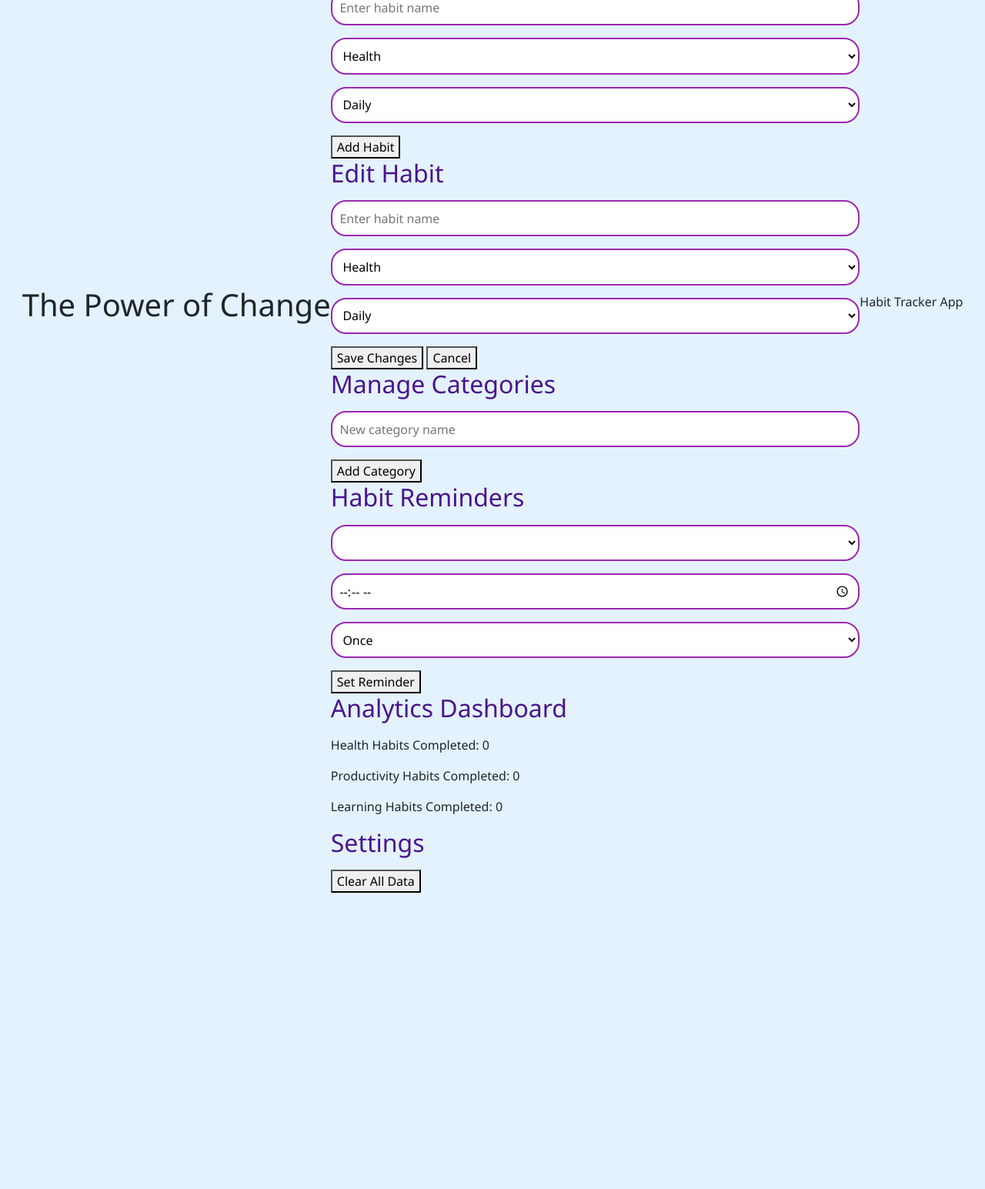
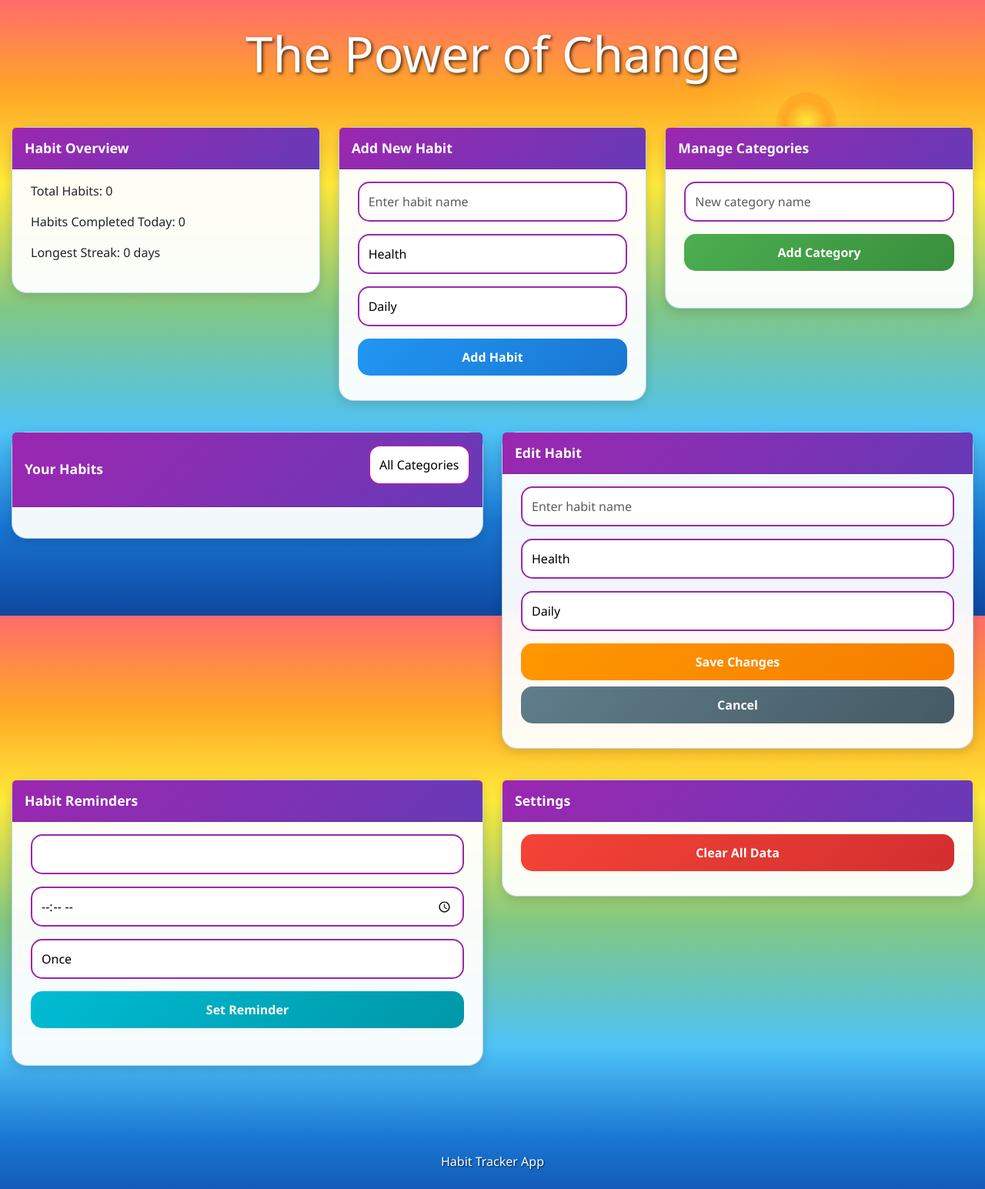
Before and after one commit to MeShell-MyBell/habit-tracker, a Django app: page / in a window 1280 px wide. Shown: the whole page at 77% size. Before the commit the page ends 1160 px from the top, so only its background shows below. Run offline with Django 5.2, Linux system fonts and the light colour scheme; lists and menus that the app fills with data are empty; some libraries are stand-ins or nearby versions.

Commit message:
styling and fluidity

```diff
--- a/habits/templates/habits/index.html
+++ b/habits/templates/habits/index.html
@@ -18,111 +18,144 @@
 </head>
 
 <body>
-    <header>
-        <h1>The Power of Change</h1>
+    <header class="text-center py-4 mb-4">
+        <h1 class="display-3 text-white mb-0" style="text-shadow: 2px 2px 4px rgba(0,0,0,0.7);">The Power of Change</h1>
     </header>
 
-    <main>
-        <section id="habit-overview">
-            <h2>Habit Overview</h2>
-            <div id="overview-content">
+    <main class="container">
+        <div class="row">
+            <div class="col-md-4 mb-4">
+                <section id="habit-overview" class="card">
+                    <div class="card-header">
+                        <h2 class="h5 mb-0">Habit Overview</h2>
+                    </div>
+                    <div class="card-body" id="overview-content">
                         <p>Total Habits: <span id="total-habits">0</span></p>
                         <p>Habits Completed Today: <span id="completed-habits">0</span></p>
                         <p>Longest Streak: <span id="longest-streak">0 days</span></p>
                     </div>
                 </section>
+            </div>
 
-        <select id="filter-category">
-            <option value="all">All Categories</option>
-        </select>
-
-        <section id="habit-list">
-            <h2>Your Habits</h2>
-            <!-- dynamic insertion -->
-        </section>
-
-        <section id="add-habit">
-            <h2>Add New Habit</h2>
+            <div class="col-md-4 mb-4">
+                <section id="add-habit" class="card">
+                    <div class="card-header">
+                        <h2 class="h5 mb-0">Add New Habit</h2>
+                    </div>
+                    <div class="card-body">
                         <form id="habit-form">
-                <input type="text" id="habit-name" placeholder="Enter habit name" required>
-                <select id="habit-category">
+                            <input type="text" id="habit-name" class="form-control mb-3" placeholder="Enter habit name" required>
+                            <select id="habit-category" class="form-control mb-3">
                                 <option value="health">Health</option>
                                 <option value="productivity">Productivity</option>
                                 <option value="learning">Learning</option>
                             </select>
-                <select id="habit-frequency">
+                            <select id="habit-frequency" class="form-control mb-3">
                                 <option value="daily">Daily</option>
                                 <option value="weekly">Weekly</option>
                             </select>
-                <button type="submit">Add Habit</button>
+                            <button type="submit" class="btn btn-primary w-100">Add Habit</button>
                         </form>
+                    </div>
                 </section>
+            </div>
 
-        <section id="edit-habit">
-            <h2>Edit Habit</h2>
+            <div class="col-md-4 mb-4">
+                <section id="category-management" class="card">
+                    <div class="card-header">
+                        <h2 class="h5 mb-0">Manage Categories</h2>
+                    </div>
+                    <div class="card-body">
+                        <form id="category-form">
+                            <input type="text" id="new-category" class="form-control mb-3" placeholder="New category name" required>
+                            <button type="submit" class="btn btn-success w-100">Add Category</button>
+                        </form>
+                        <div id="category-list" class="mt-3"></div>
+                    </div>
+                </section>
+            </div>
+        </div>
+
+        <div class="row">
+            <div class="col-md-6 mb-4">
+                <section id="habit-list" class="card">
+                    <div class="card-header d-flex justify-content-between align-items-center">
+                        <h2 class="h5 mb-0">Your Habits</h2>
+                        <select id="filter-category" class="form-control" style="width: auto;">
+                            <option value="all">All Categories</option>
+                        </select>
+                    </div>
+                    <div class="card-body">
+                        <!-- dynamic insertion -->
+                    </div>
+                </section>
+            </div>
+
+            <div class="col-md-6 mb-4">
+                <section id="edit-habit" class="card">
+                    <div class="card-header">
+                        <h2 class="h5 mb-0">Edit Habit</h2>
+                    </div>
+                    <div class="card-body">
                         <form id="edit-habit-form">
-                <input type="text" id="edit-habit-name" placeholder="Enter habit name" required>
-                <select id="edit-habit-category">
+                            <input type="text" id="edit-habit-name" class="form-control mb-3" placeholder="Enter habit name" required>
+                            <select id="edit-habit-category" class="form-control mb-3">
                                 <option value="health">Health</option>
                                 <option value="productivity">Productivity</option>
                                 <option value="learning">Learning</option>
                             </select>
-                <select id="edit-habit-frequency">
+                            <select id="edit-habit-frequency" class="form-control mb-3">
                                 <option value="daily">Daily</option>
                                 <option value="weekly">Weekly</option>
                             </select>
-                <button type="submit">Save Changes</button>
-                <button type="button" id="cancel-edit">Cancel</button>
+                            <button type="submit" class="btn btn-warning w-100 mb-2">Save Changes</button>
+                            <button type="button" id="cancel-edit" class="btn btn-secondary w-100">Cancel</button>
                         </form>
+                    </div>
                 </section>
+            </div>
+        </div>
 
-        <section id="category-management">
-            <h2>Manage Categories</h2>
-            <form id="category-form">
-                <input type="text" id="new-category" placeholder="New category name" required>
-                <button type="submit">Add Category</button>
-            </form>
-            <div id="category-list"></div>
-        </section>
-
-        <section id="reminders">
-            <h2>Habit Reminders</h2>
+        <div class="row">
+            <div class="col-md-6 mb-4">
+                <section id="reminders" class="card">
+                    <div class="card-header">
+                        <h2 class="h5 mb-0">Habit Reminders</h2>
+                    </div>
+                    <div class="card-body">
                         <form id="reminder-form">
-                <select id="reminder-habit">
+                            <select id="reminder-habit" class="form-control mb-3">
                             </select>
-                <input type="time" id="reminder-time" required>
-                <select id="reminder-frequency">
+                            <input type="time" id="reminder-time" class="form-control mb-3" required>
+                            <select id="reminder-frequency" class="form-control mb-3">
                                 <option value="once">Once</option>
                                 <option value="daily">Daily</option>
                                 <option value="weekly">Weekly</option>
                             </select>
-                <button type="submit">Set Reminder</button>
+                            <button type="submit" class="btn btn-info w-100">Set Reminder</button>
                         </form>
-            <div id="reminder-list"></div>
-        </section>
-
-
-
-
-        <section id="analytics">
-            <h2>Analytics Dashboard</h2>
-            <div id="analytics-content">
-                <p>Health Habits Completed: <span id="health-completed">0</span></p>
-                <p>Productivity Habits Completed: <span id="productivity-completed">0</span></p>
-                <p>Learning Habits Completed: <span id="learning-completed">0</span></p>
+                        <div id="reminder-list" class="mt-3"></div>
                     </div>
                 </section>
+            </div>
 
-        <section id="settings">
-            <h2>Settings</h2>
+            <div class="col-md-6 mb-4">
+                <section id="settings" class="card">
+                    <div class="card-header">
+                        <h2 class="h5 mb-0">Settings</h2>
+                    </div>
+                    <div class="card-body">
                         <div id="settings-content">
-                <button id="clear-data">Clear All Data</button>
+                            <button id="clear-data" class="btn btn-danger w-100">Clear All Data</button>
+                        </div>
                     </div>
                 </section>
+            </div>
+        </div>
     </main>
 
-    <footer>
-        <p>Habit Tracker App</p>
+    <footer class="text-center py-4 mt-5">
+        <p class="text-white mb-0" style="text-shadow: 1px 1px 2px rgba(0,0,0,0.7);">Habit Tracker App</p>
     </footer>
 
     <script src="app.js"></script>
--- a/static/css/style.css
+++ b/static/css/style.css
@@ -2,137 +2,298 @@
     margin: 0;
     padding: 0;
     font-family: 'Segoe UI', sans-serif;
-    background: #e3f2fd;  /* Light blue background */
-    display: flex;
-    justify-content: center;
-    align-items: center;
-    height: 100vh;
+    background: linear-gradient(
+      to bottom,
+      #ff6b6b 0%,      /* Warm sunrise red at top */
+      #ffa726 15%,     /* Orange sunrise */
+      #ffeb3b 30%,     /* Yellow sun glow */
+      #81c784 50%,     /* Light green horizon */
+      #4fc3f7 70%,     /* Light blue sky */
+      #1976d2 85%,     /* Deep blue ocean */
+      #0d47a1 100%     /* Dark blue ocean depths */
+    );
+    background-attachment: fixed; /* Keep background fixed during scroll */
+    min-height: 100vh;
+    padding: 0;
   }
 
-  .container {
-    display: flex;
-    gap: 1rem;
-    flex-wrap: wrap;
-    justify-content: center;
+  /* Responsive sun effect */
+  body::before {
+    content: '';
+    position: fixed;
+    top: 15%;
+    right: 10%;
+    width: 60px;
+    height: 60px;
+    background: radial-gradient(circle, #ffeb3b 0%, #ffa726 50%, transparent 70%);
+    border-radius: 50%;
+    z-index: -1;
+    box-shadow: 0 0 80px #ffeb3b;
   }
 
-  .card {
-    background: #ffffff;  /* White background */
-    border-radius: 30px;  /* More rounded corners */
-    padding: 1.5rem;
-    width: 280px;
-    box-shadow: 0 4px 10px rgba(0,0,0,0.2);  /* Darker shadow */
-    text-align: center;
-    border: 2px solid #1976d2;  /* Blue border */
+  /* Header responsive styling */
+  header h1 {
+    font-size: 2.5rem;
+    margin: 0;
+    padding: 0.5rem;
   }
 
-  .sign-in {
-    background: linear-gradient(to bottom, #bbdefb, #2196f3);  /* Blue gradient */
-    border-radius: 30px;  /* More rounded corners */
+  /* Container responsive adjustments */
+  .container {
+    max-width: 100%;
+    padding: 0 15px;
+    margin: 0 auto;
   }
 
-  .tracker {
-    background: #f3e5f5;  /* Light purple background */
-    border-radius: 30px;  /* More rounded corners */
+  /* Card responsive styling */
+  .card {
+    background: rgba(255, 255, 255, 0.95);  /* Slightly transparent for better background visibility */
+    border-radius: 20px;
+    padding: 1rem;
+    margin-bottom: 1rem;
+    box-shadow: 0 4px 15px rgba(0,0,0,0.15);
+    border: 1px solid rgba(25, 118, 210, 0.3);
+    backdrop-filter: blur(5px);
   }
 
-  .edit {
-    background: #e8eaf6;  /* Light indigo background */
-    border-radius: 30px;  /* More rounded corners */
+  .card-header {
+    background: linear-gradient(135deg, #9c27b0, #673ab7);
+    color: white;
+    padding: 0.75rem;
+    border-radius: 15px 15px 0 0;
+    margin: -1rem -1rem 1rem -1rem;
   }
 
-  h2 {
-    margin-bottom: 1rem;
-    color: #4a148c;  /* Dark purple */
+  .card-header h2 {
+    margin: 0;
+    font-size: 1.1rem;
+    font-weight: 600;
   }
 
-  .sun {
-    font-size: 3rem;
-    margin-bottom: 0.5rem;
-    color: #1976d2;  /* Blue */
+  .card-body {
+    padding: 0;
   }
 
-  input, select, textarea {
+  /* Form elements responsive styling */
+  input, select, textarea, .form-control {
     width: 100%;
-    padding: 0.6rem;
-    border: 2px solid #9c27b0;  /* Purple border */
-    border-radius: 20px;  /* More rounded corners */
-    margin-bottom: 1rem;
+    padding: 0.75rem;
+    border: 2px solid #9c27b0;
+    border-radius: 15px;
+    margin-bottom: 0.75rem;
     font-size: 1rem;
-    background: #ffffff;  /* White background */
-    color: #000000;  /* Black text */
+    background: #ffffff;
+    color: #000000;
     box-sizing: border-box;
+    transition: border-color 0.3s ease;
   }
 
+  input:focus, select:focus, textarea:focus, .form-control:focus {
+    outline: none;
+    border-color: #673ab7;
+    box-shadow: 0 0 10px rgba(156, 39, 176, 0.3);
+  }
+
+  /* Button responsive styling */
   .btn {
-    padding: 0.6rem 1rem;
+    padding: 0.75rem 1rem;
     border: none;
-    border-radius: 20px;  /* More rounded corners */
+    border-radius: 15px;
     font-weight: bold;
     color: white;
     cursor: pointer;
     font-size: 1rem;
+    width: 100%;
+    margin-bottom: 0.5rem;
+    transition: all 0.3s ease;
   }
 
-  .pink { background: #9c27b0; }  /* Purple instead of pink */
-  .teal { background: #2196f3; }  /* Blue instead of teal */
-  .lime { background: #673ab7; }  /* Purple instead of lime */
-
-  .small {
-    font-size: 0.85rem;
-    margin-top: 0.5rem;
-    color: #000000;  /* Black text */
+  .btn:hover {
+    transform: translateY(-2px);
+    box-shadow: 0 4px 15px rgba(0,0,0,0.2);
   }
 
-  a {
-    color: #4a148c;  /* Dark purple */
-    text-decoration: none;
-  }
+  .btn-primary { background: linear-gradient(135deg, #2196f3, #1976d2); }
+  .btn-success { background: linear-gradient(135deg, #4caf50, #388e3c); }
+  .btn-warning { background: linear-gradient(135deg, #ff9800, #f57c00); }
+  .btn-danger { background: linear-gradient(135deg, #f44336, #d32f2f); }
+  .btn-info { background: linear-gradient(135deg, #00bcd4, #0097a7); }
+  .btn-secondary { background: linear-gradient(135deg, #607d8b, #455a64); }
 
-  .calendar .weekdays, .calendar .days {
-    font-weight: bold;
-    margin-bottom: 0.3rem;
-    display: flex;
-    justify-content: space-between;
-    font-size: 0.9rem;
-    color: #000000;  /* Black text */
-  }
-
+  /* Habit items styling */
   .habit {
-    margin: 1rem 0;
+    margin: 0.75rem 0;
     display: flex;
     justify-content: space-between;
     align-items: center;
-    background: #f3e5f5;  /* Light purple background */
-    padding: 0.5rem;
-    border-radius: 20px;  /* More rounded corners */
-    border: 1px solid #9c27b0;  /* Purple border */
+    background: rgba(243, 229, 245, 0.9);
+    padding: 0.75rem;
+    border-radius: 15px;
+    border: 1px solid #9c27b0;
+    transition: all 0.3s ease;
+  }
+
+  .habit:hover {
+    transform: translateY(-1px);
+    box-shadow: 0 2px 10px rgba(156, 39, 176, 0.2);
   }
 
   .label {
     font-weight: bold;
     flex: 1;
-    color: #000000;  /* Black text */
+    color: #000000;
+    font-size: 0.95rem;
   }
 
   .dots {
     display: flex;
-    gap: 0.3rem;
+    gap: 0.25rem;
+    flex-wrap: wrap;
   }
 
   .dots span {
-    width: 14px;
-    height: 14px;
+    width: 12px;
+    height: 12px;
     border-radius: 50%;
-    background: #e1bee7;  /* Light purple */
-    border: 1px solid #9c27b0;  /* Purple border */
+    background: #e1bee7;
+    border: 1px solid #9c27b0;
   }
 
-  /* Additional form styling with rounded corners */
-  .form-control {
-    border-radius: 20px;  /* More rounded corners for form controls */
+  /* Footer styling */
+  footer {
+    margin-top: 2rem;
+    padding: 1rem;
   }
 
-  .form-check-input {
-    border-radius: 8px;  /* Rounded corners for checkboxes */
+  /* Mobile-first responsive breakpoints */
+
+  /* Small devices (phones, 576px and up) */
+  @media (max-width: 575.98px) {
+    header h1 {
+      font-size: 1.8rem;
+      padding: 0.5rem 0.25rem;
+    }
+
+    body::before {
+      width: 40px;
+      height: 40px;
+      top: 12%;
+      right: 5%;
+      box-shadow: 0 0 50px #ffeb3b;
+    }
+
+    .container {
+      padding: 0 10px;
+    }
+
+    .card {
+      padding: 0.75rem;
+      border-radius: 15px;
+    }
+
+    .card-header {
+      padding: 0.5rem;
+      margin: -0.75rem -0.75rem 0.75rem -0.75rem;
+    }
+
+    .card-header h2 {
+      font-size: 1rem;
+    }
+
+    input, select, textarea, .form-control {
+      padding: 0.6rem;
+      font-size: 0.9rem;
+    }
+
+    .btn {
+      padding: 0.6rem;
+      font-size: 0.9rem;
+    }
+
+    .dots span {
+      width: 10px;
+      height: 10px;
+    }
   }
+
+  /* Medium devices (tablets, 768px and up) */
+  @media (min-width: 576px) and (max-width: 767.98px) {
+    header h1 {
+      font-size: 2.2rem;
+    }
+
+    body::before {
+      width: 50px;
+      height: 50px;
+      box-shadow: 0 0 60px #ffeb3b;
+    }
+
+    .container {
+      padding: 0 20px;
+    }
+  }
+
+  /* Large devices (desktops, 992px and up) */
+  @media (min-width: 768px) {
+    header h1 {
+      font-size: 3rem;
+    }
+
+    body::before {
+      width: 80px;
+      height: 80px;
+      top: 15%;
+      right: 15%;
+      box-shadow: 0 0 100px #ffeb3b;
+    }
+
+    .container {
+      max-width: 1200px;
+    }
+
+    .card {
+      padding: 1.5rem;
+    }
+
+    .card-header {
+      padding: 1rem;
+      margin: -1.5rem -1.5rem 1rem -1.5rem;
+    }
+  }
+
+  /* Extra large devices (large desktops, 1200px and up) */
+  @media (min-width: 1200px) {
+    .container {
+      max-width: 1400px;
+    }
+
+    header h1 {
+      font-size: 3.5rem;
+    }
+  }
+
+  /* Landscape orientation adjustments */
+  @media (orientation: landscape) and (max-height: 500px) {
+    header {
+      padding: 1rem 0;
+    }
+
+    header h1 {
+      font-size: 1.5rem;
+    }
+
+    body::before {
+      display: none; /* Hide sun on small landscape screens */
+    }
+  }
+
+  /* High DPI displays */
+  @media (-webkit-min-device-pixel-ratio: 2), (min-resolution: 192dpi) {
+    .card {
+      box-shadow: 0 2px 8px rgba(0,0,0,0.15);
+    }
+
+    .btn:hover {
+      box-shadow: 0 2px 8px rgba(0,0,0,0.25);
+    }
+  }
```
Lines whose indentation alone changed are shown as unchanged.
